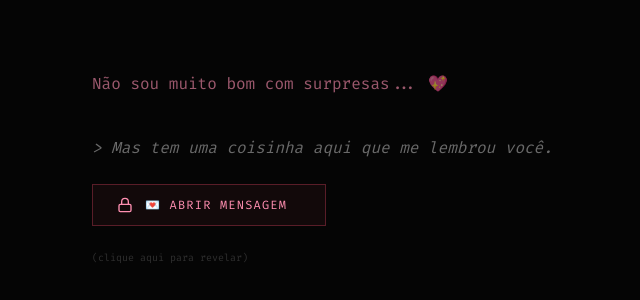
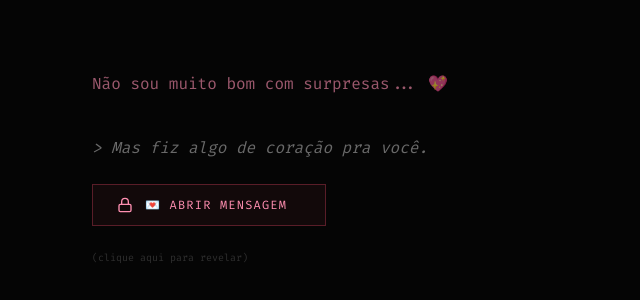
Before and after one commit to iTeze7/heartme, a React (Vite) app: page / in a window 1280 px wide. Shown: the part 232-532 px from the top of the page, without its empty margins (244-884 px from the left). Built offline with nearby package versions, Linux system fonts and the light colour scheme; a web font is replaced by a local one.

Commit message:
Update App.tsx

```diff
--- a/src/App.tsx
+++ b/src/App.tsx
@@ -64,7 +64,7 @@ export default function App() {
                   className="pt-8 flex flex-col items-start gap-6"
                 >
                   <p className="text-white/40 italic">
-                    {">"} Mas tem uma coisinha aqui que me lembrou você.
+                    {">"} Mas fiz algo de coração pra você.
                   </p>
 
                   <button
```
